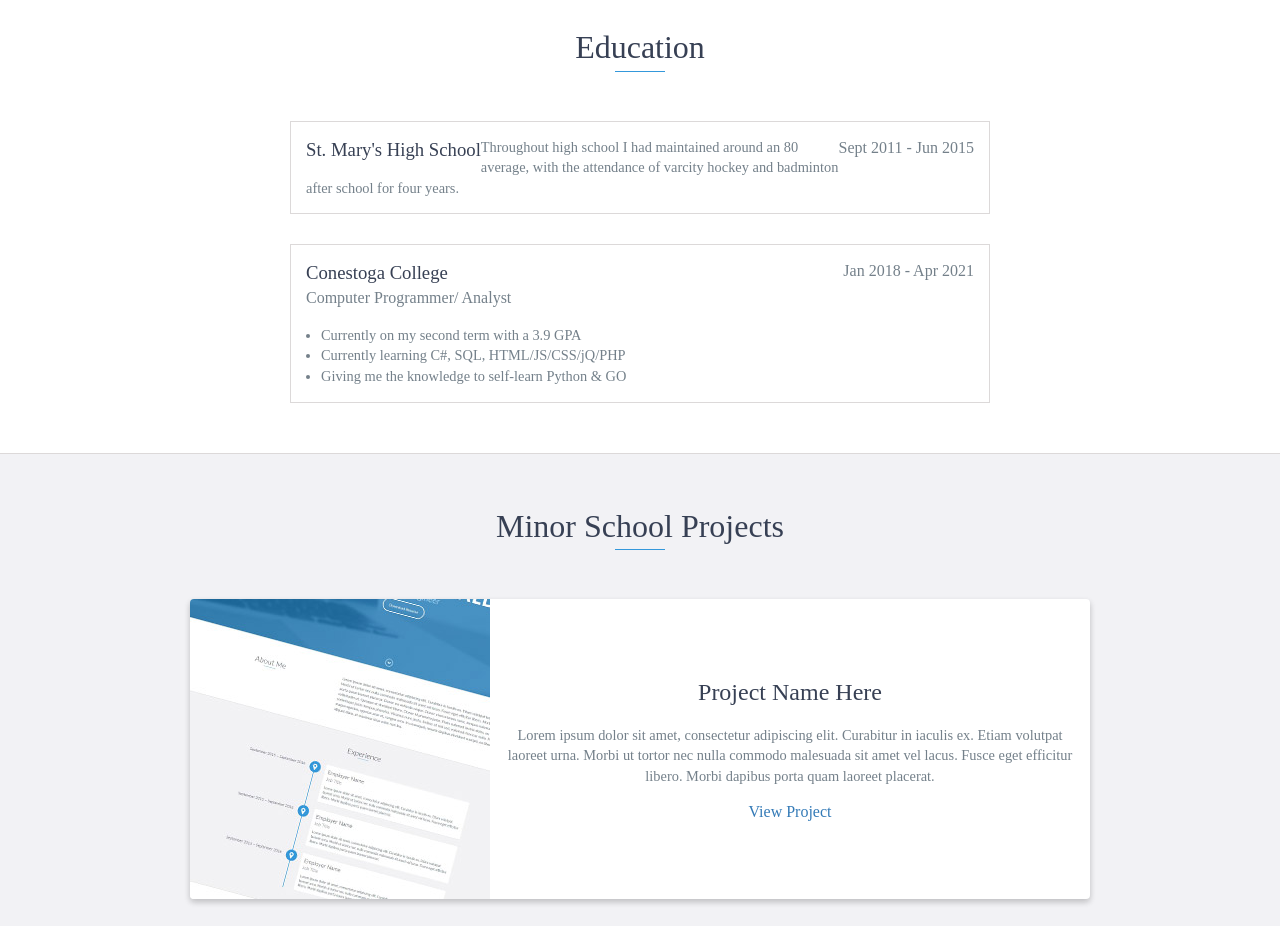
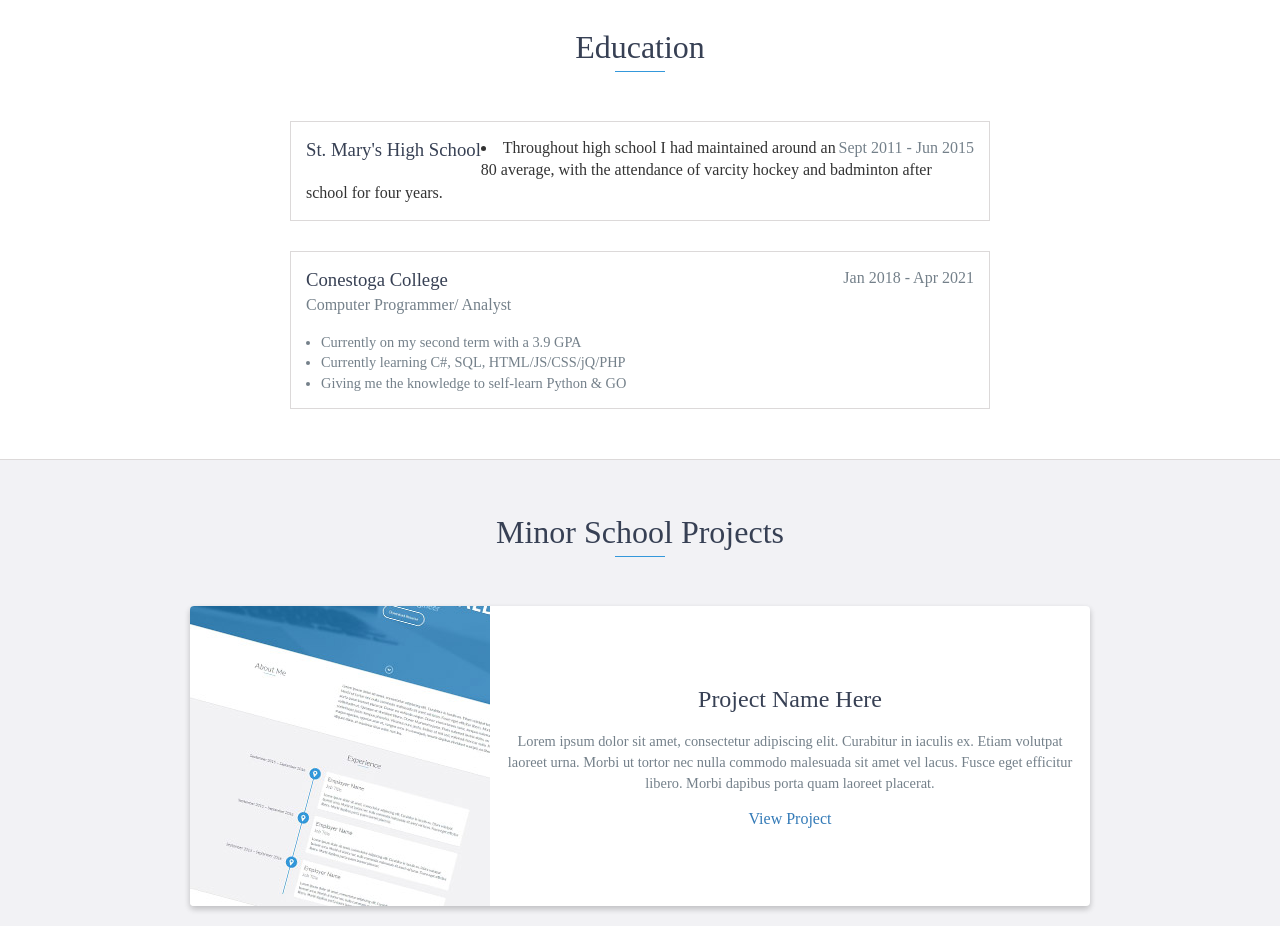
Before and after one commit to jvandenheuvel/jvandenheuvel.github.io, a website: page index.html in a window 1280 px wide. Shown: the part 1680-2606 px from the top of the page. Drawn offline with nearby package versions, Linux system fonts and the light colour scheme.

Commit message:
Update index.html

```diff
--- a/index.html
+++ b/index.html
@@ -107,9 +107,9 @@
         <div class="education-block">
             <h3>St. Mary's High School</h3>
             <span class="education-date">Sept 2011 - Jun 2015</span>
-            <p>
-                                              Throughout high school I had maintained around an 80 average, with the attendance of varcity hockey and badminton after school for four years.
-            </p>
+            <li>
+                 Throughout high school I had maintained around an 80 average, with the attendance of varcity hockey and badminton after school for four years.
+            </li>
         </div>
         <!-- End .education-block -->
 
```
